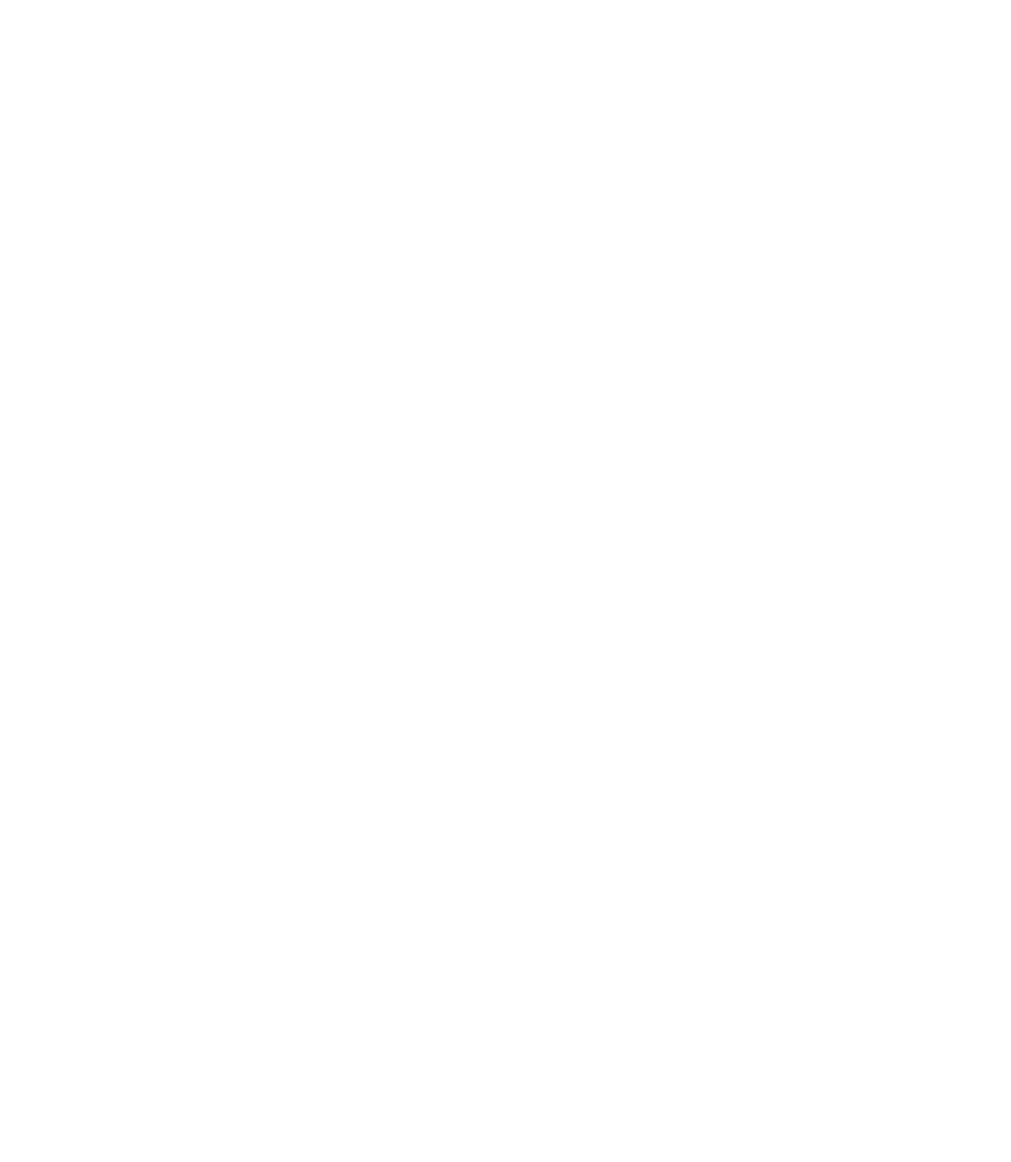
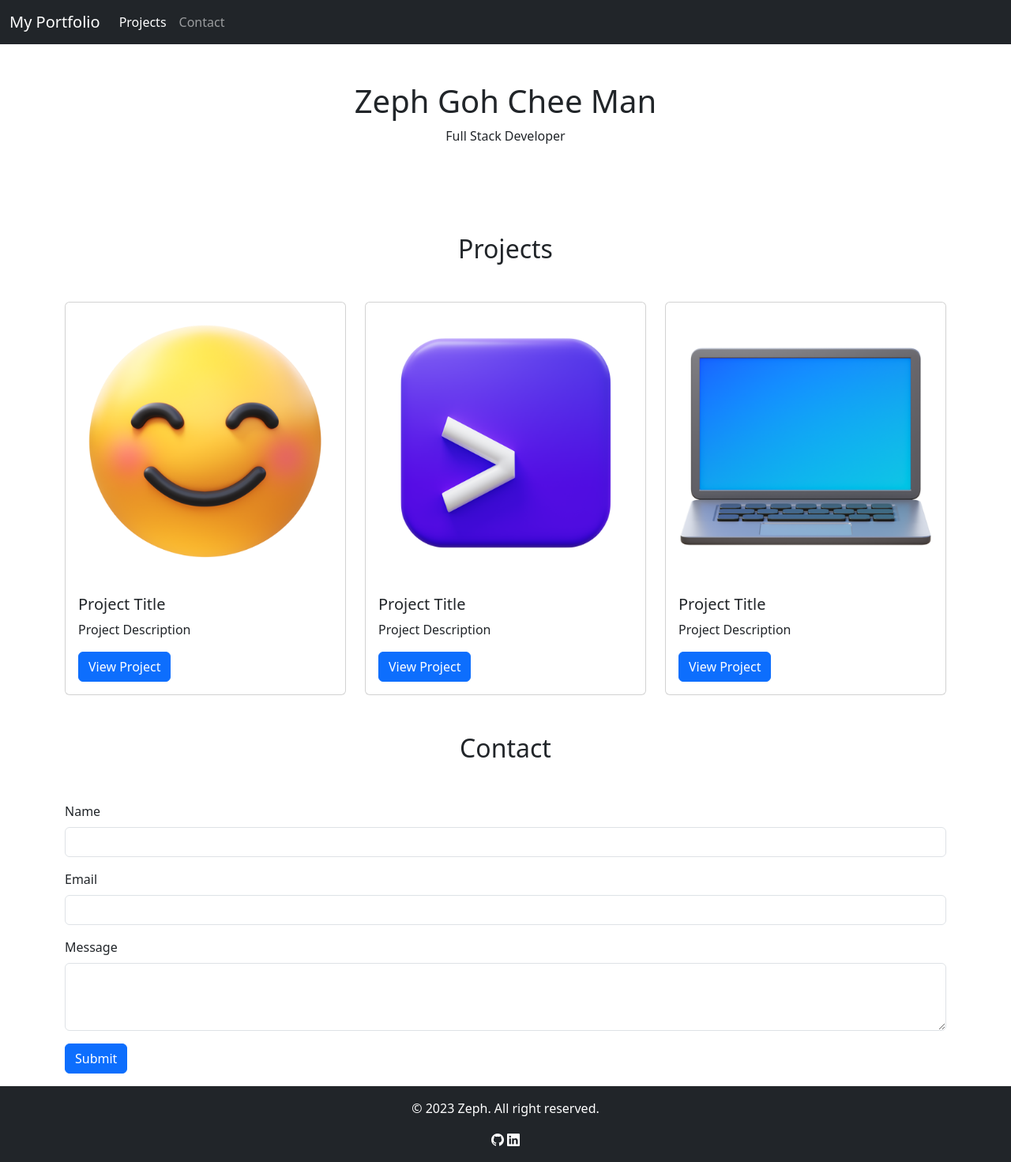
Before and after one commit to xweeton/22-Simple-Bootstrap-Portfolio, a plain HTML site: page index.html in a window 1280 px wide. Shown: the whole page at 79% size. Before the commit the page ends 800 px from the top, so only its background shows below. Drawn offline with nearby package versions, Linux system fonts and the light colour scheme.

Commit message:
Initial commit

```diff
--- a/index.html
+++ b/index.html
@@ -4,11 +4,114 @@
 <head>
   <meta charset="utf-8">
   <meta name="viewport" content="width=device-width">
-  <title>[insert name] Portifolio</title>
+  <title>Zeph Portfolio</title>
   <link href="style.css" rel="stylesheet" type="text/css" />
+  <link href="https://cdn.jsdelivr.net/npm/bootstrap@5.3.2/dist/css/bootstrap.min.css" rel="stylesheet"
+    integrity="sha384-T3c6CoIi6uLrA9TneNEoa7RxnatzjcDSCmG1MXxSR1GAsXEV/Dwwykc2MPK8M2HN" crossorigin="anonymous">
+  <script src="https://cdnjs.cloudflare.com/ajax/libs/bootstrap-icons/1.11.1/bootstrap-icons.svg"></script>
+  <script src="https://cdnjs.cloudflare.com/ajax/libs/bootstrap-icons/1.11.1/bootstrap-icons.svg"></script>
+  <script src="https://cdn.jsdelivr.net/npm/bootstrap@5.3.2/dist/js/bootstrap.bundle.min.js"
+    integrity="sha384-C6RzsynM9kWDrMNeT87bh95OGNyZPhcTNXj1NW7RuBCsyN/o0jlpcV8Qyq46cDfL"
+    crossorigin="anonymous"></script>
+  <link rel="stylesheet" href="https://cdn.jsdelivr.net/npm/bootstrap-icons@1.11.1/font/bootstrap-icons.css">
+
 </head>
 
 <body>
+  <nav class="navbar navbar-expand-lg bg-dark" data-bs-theme="dark">
+    <div class="container-fluid">
+      <a class="navbar-brand" href="#">My Portfolio</a>
+      <button class="navbar-toggler" type="button" data-bs-toggle="collapse" data-bs-target="#navbarSupportedContent"
+        aria-controls="navbarSupportedContent" aria-expanded="false" aria-label="Toggle navigation">
+        <span class="navbar-toggler-icon"></span>
+      </button>
+      <div class="collapse navbar-collapse" id="navbarSupportedContent">
+        <ul class="navbar-nav me-auto mb-2 mb-lg-0">
+          <li class="nav-item">
+            <a class="nav-link active" aria-current="page" href="#">Projects</a>
+          </li>
+          <li class="nav-item">
+            <a class="nav-link" href="#">Contact</a>
+          </li>
+        </ul>
+      </div>
+    </div>
+  </nav>
+
+  <header class="text-center py-5">
+    <h1>Zeph Goh Chee Man</h1>
+    <p>Full Stack Developer</p>
+  </header>
+
+  <section id="projects" class="container mt-5">
+    <h2 class="text-center mb-5">Projects</h2>
+    <div class="row">
+
+      <div class="col-md-4">
+        <div class="card">
+          <img src="project-1.png" class="card-img-top" alt="Project Image 1">
+          <div class="card-body">
+            <h5 class="card-title">Project Title</h5>
+            <p class="card-text">Project Description</p>
+            <a href="project-link.html" class="btn btn-primary">View Project</a>
+          </div>
+        </div>
+      </div>
+
+      <div class="col-md-4">
+        <div class="card">
+          <img src="project-2.png" class="card-img-top" alt="Project Image 2">
+          <div class="card-body">
+            <h5 class="card-title">Project Title</h5>
+            <p class="card-text">Project Description</p>
+            <a href="project-link.html" class="btn btn-primary">View Project</a>
+          </div>
+        </div>
+      </div>
+
+      <div class="col-md-4">
+        <div class="card">
+          <img src="project-3.png" class="card-img-top" alt="Project Image 3">
+          <div class="card-body">
+            <h5 class="card-title">Project Title</h5>
+            <p class="card-text">Project Description</p>
+            <a href="project-link.html" class="btn btn-primary">View Project</a>
+          </div>
+        </div>
+      </div>
+
+    </div>
+  </section>
+
+  <section id="contact" class="container mt-5">
+    <h2 class="text-center mb-5">Contact</h2>
+    <form class="mb-3">
+
+      <div class="mb-3">
+        <label for="name" class="form-label">Name</label>
+        <input type="text" class="form-control" id="name">
+      </div>
+
+      <div class="mb-3">
+        <label for="email" class="form-label">Email</label>
+        <input type="email" class="form-control" id="email">
+      </div>
+
+      <div class="mb-3">
+        <label for="message" class="form-label">Message</label>
+        <textarea class="form-control" id="message" rows="3"></textarea>
+      </div>
+
+      <button type="submit" class="btn btn-primary">Submit</button>
+    </form>
+  </section>
+
+  <footer class="bg-dark text-white text-center py-3">
+    <p>&copy; 2023 Zeph. All right reserved.</p>
+    <i href="https://github.com/xweeton" target=”_blank” class="bi bi-github"></i>
+    <i href="https://github.com/xweeton" target=”_blank” class="bi bi-linkedin"></i>
+  </footer>
+
 </body>
 
 </html>
```
